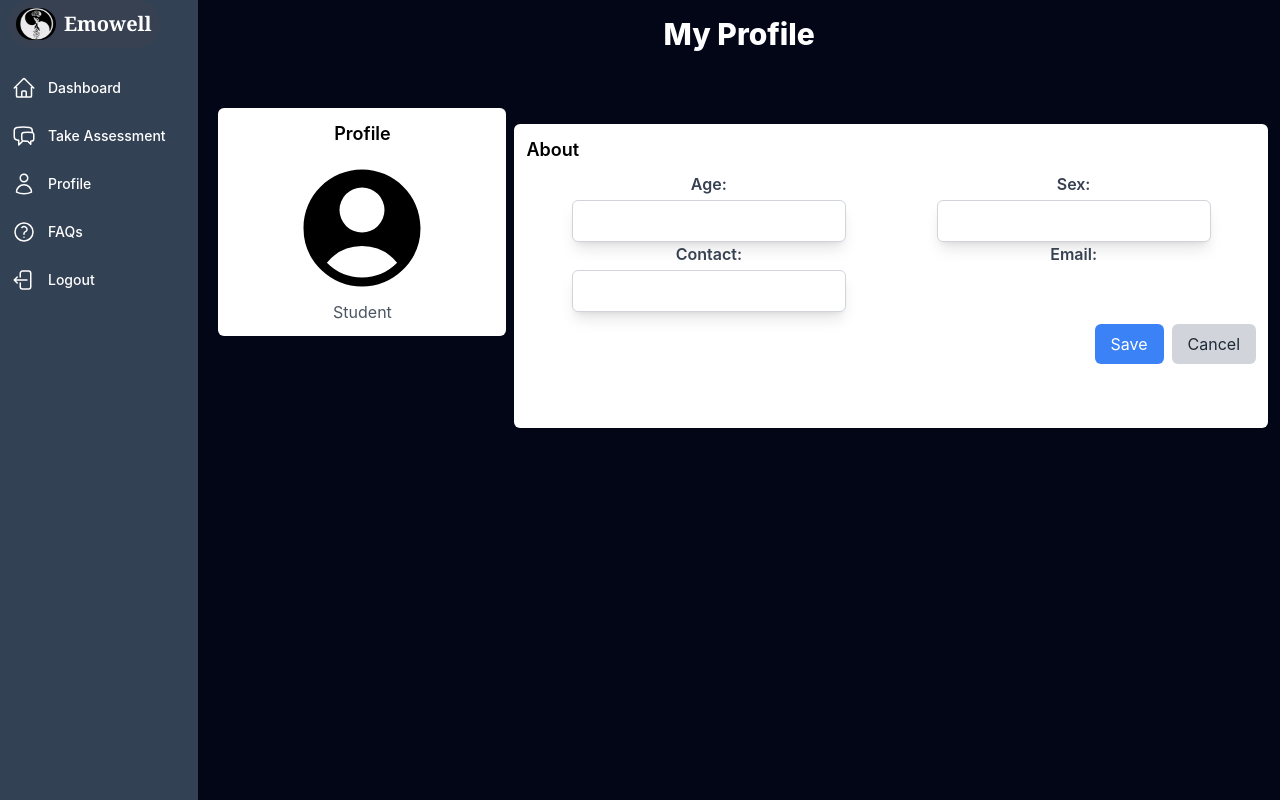
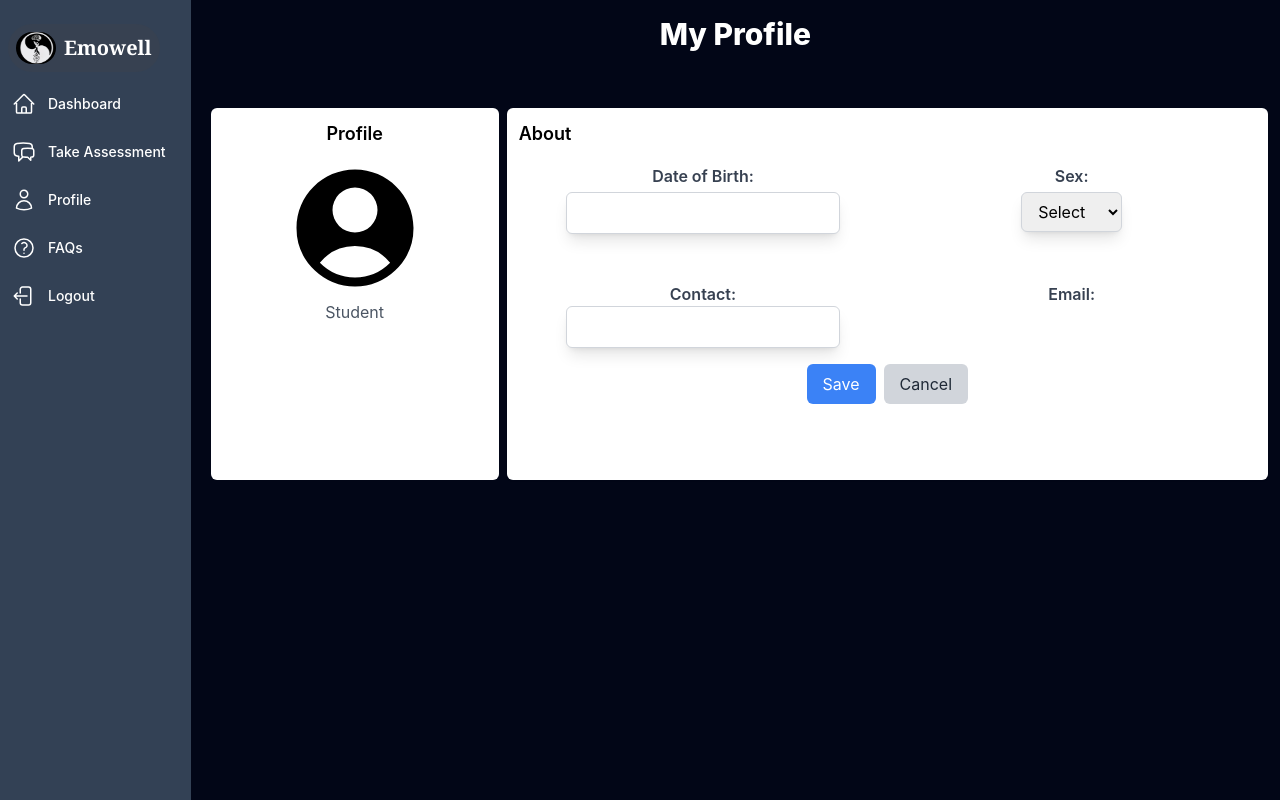
Before and after one commit to EmoWell/front_end, a React (Create React App) app in the folder frontend/: page /profile in a window 1280 px wide. Both pictures are taken after a click on the button "Edit". Built offline with nearby package versions, Linux system fonts and the light colour scheme.

Commit message:
profile phase 2, loader set in login

```diff
--- a/frontend/package.json
+++ b/frontend/package.json
@@ -12,6 +12,7 @@
     "moment": "^2.30.1",
     "react": "^18.2.0",
     "react-chatbot-kit": "^2.2.2",
+    "react-datepicker": "^6.8.0",
     "react-dom": "^18.2.0",
     "react-loader-spinner": "^6.1.6",
     "react-router-dom": "^6.22.1",
--- a/frontend/src/Components/ChatbotDashboardComponents/SideNavbar.js
+++ b/frontend/src/Components/ChatbotDashboardComponents/SideNavbar.js
@@ -47,7 +47,7 @@ export default function TopNavbar() {
     <div className="min-h-screen flex flex-row bg-slate-900 overflow-hidden">
       {!collapsed && (
         <div className="flex flex-col w-56 bg-slate-700">
-          <ul className="flex flex-col py-4 h-full bg-slate-700 w-56 pt-16">
+          <ul className="flex flex-col mt-4 py-4 h-full bg-slate-700 w-56 pt-16">
             <li>
               <a
                 href="/chatbot-dashboard"
@@ -175,7 +175,7 @@ export default function TopNavbar() {
       )}
       <div>
         <div
-          className="absolute left-2 bg-gray-700 rounded-full p-2 cursor-pointer flex items-center"
+          className="absolute left-2 bg-gray-700  mt-6 rounded-full p-2 cursor-pointer flex items-center"
           onClick={toggleSidebar}
         >
           <img
--- a/frontend/src/Pages/ProfilePage.js
+++ b/frontend/src/Pages/ProfilePage.js
@@ -1,10 +1,13 @@
 import React, { useEffect, useState } from "react";
+import DatePicker from "react-datepicker";
 import SideNavbar from "../Components/ChatbotDashboardComponents/SideNavbar";
+
+import "react-datepicker/dist/react-datepicker.css";
 
 export default function Profile() {
   const [fullName, setFullName] = useState("");
   const [userInitials, setUserInitials] = useState("");
-  const [age, setAge] = useState(null);
+  const [Dob, setDob] = useState(null);
   const [gender, setGender] = useState(null);
   const [phoneNumber, setPhoneNumber] = useState(null);
   const [isEditing, setIsEditing] = useState(false);
@@ -20,6 +23,19 @@ export default function Profile() {
     const storedUsername = localStorage.getItem("username");
     if (storedUsername) {
       setUserInitials(getInitials(storedUsername));
+    }
+
+    const storedDob = localStorage.getItem("profileDob");
+    const storedGender = localStorage.getItem("profileGender");
+    const storedPhoneNumber = localStorage.getItem("profilePhoneNumber");
+    if (storedDob) {
+      setDob(new Date(storedDob));
+    }
+    if (storedGender) {
+      setGender(storedGender);
+    }
+    if (storedPhoneNumber) {
+      setPhoneNumber(storedPhoneNumber);
     }
   }, []);
 
@@ -39,31 +55,19 @@ export default function Profile() {
   };
 
   const handleSaveClick = () => {
-    localStorage.setItem("profileAge", age);
+    localStorage.setItem("profileDob", Dob);
     localStorage.setItem("profileGender", gender);
     localStorage.setItem("profilePhoneNumber", phoneNumber);
     setIsEditing(false);
   };
 
-  useEffect(() => {
-    const storedAge = localStorage.getItem("profileAge");
-    const storedGender = localStorage.getItem("profileGender");
-    const storedPhoneNumber = localStorage.getItem("profilePhoneNumber");
-    if (storedAge) {
-      setAge(storedAge);
-    }
-    if (storedGender) {
-      setGender(storedGender);
-    }
-    if (storedPhoneNumber) {
-      setPhoneNumber(storedPhoneNumber);
-    }
-  }, []);
-
   return (
     <div className="flex">
       <SideNavbar />
-      <div className="min-h-screen relative right-0">
+      <div
+        className="min-h-screen relative right-0"
+        style={{ width: "-webkit-fill-available" }}
+      >
         <div className="w-full text-white bg-main-color">
           <div className="flex flex-col max-w-screen-xl px-4 mx-auto md:items-center md:justify-between md:flex-row md:px-6 lg:px-8">
             <div className="py-4 mx-auto">
@@ -75,7 +79,7 @@ export default function Profile() {
         <div className="container mx-auto my-5 p-5">
           <div className="md:flex no-wrap md:-mx-2 ">
             <div className="w-full md:w-3/12 md:mx-2  min-w-72 min-h-80">
-              <div className="bg-white p-3 rounded-md items-center">
+              <div className="bg-white p-3 rounded-md items-center h-full">
                 <div className="text-lg font-semibold mb-2">Profile</div>
                 <div className="flex justify-center">
                   <svg
@@ -98,51 +102,48 @@ export default function Profile() {
               </div>
             </div>
 
-            <div className="bg-white p-3 shadow-sm rounded-md mt-4">
+            <div className="bg-white p-3 shadow-sm rounded-md w-full">
               <div className="text-lg font-semibold mb-2 flex justify-between">
                 <span>About</span>
-                {!isEditing && (
-                  <button
-                    className="text-blue-500 underline"
-                    onClick={handleEditClick}
-                  >
-                    Edit
-                  </button>
-                )}
               </div>
               <div className="flex flex-wrap">
-                <div className="w-full md:w-1/2">
+                <div className="w-full md:w-1/2 mt-2">
                   <label className="block text-gray-700 font-semibold mb-1">
-                    Age:
+                    Date of Birth:
                   </label>
                   {!isEditing ? (
-                    <p className="text-gray-700">{age || "N/A"}</p>
+                    <p className="text-gray-700">
+                      {Dob ? new Date(Dob).toLocaleDateString() : "N/A"}
+                    </p>
                   ) : (
-                    <input
-                      type="text"
+                    <DatePicker
+                      selected={Dob ? new Date(Dob) : null}
+                      onChange={(date) => setDob(date)}
                       className="border border-gray-300 px-3 py-2 rounded-md shadow-lg"
-                      value={age || ""}
-                      onChange={(e) => setAge(e.target.value)}
                     />
                   )}
                 </div>
-                <div className="w-full md:w-1/2">
+                <div className="w-full md:w-1/2 mt-2">
                   <label className="block text-gray-700 font-semibold mb-1">
                     Sex:
                   </label>
                   {!isEditing ? (
                     <p className="text-gray-700">{gender || "N/A"}</p>
                   ) : (
-                    <input
-                      type="text"
+                    <select
                       className="border border-gray-300 px-3 py-2 rounded-md shadow-lg"
                       value={gender || ""}
                       onChange={(e) => setGender(e.target.value)}
-                    />
+                    >
+                      <option value="">Select</option>
+                      <option value="Male">Male</option>
+                      <option value="Female">Female</option>
+                      <option value="Other">Other</option>
+                    </select>
                   )}
                 </div>
                 <div className="w-full md:w-1/2">
-                  <label className="block text-gray-700 font-semibold mb-1">
+                  <label className="block text-gray-700 font-semibold mt-12">
                     Contact:
                   </label>
                   {!isEditing ? (
@@ -157,14 +158,14 @@ export default function Profile() {
                   )}
                 </div>
                 <div className="w-full md:w-1/2">
-                  <label className="block text-gray-700 font-semibold mb-1">
+                  <label className="block text-gray-700 font-semibold mt-12">
                     Email:
                   </label>
                   <p className="text-gray-700">{storedEmail}</p>
                 </div>
               </div>
               {isEditing && (
-                <div className="flex justify-end mt-3">
+                <div className="flex justify-center mt-4">
                   <button
                     className="bg-blue-500 text-white px-4 py-2 rounded-md cursor-pointer mr-2"
                     onClick={handleSaveClick}
@@ -179,6 +180,16 @@ export default function Profile() {
                   </button>
                 </div>
               )}
+              <div className="w-full flex justify-center items-left mt-16">
+                {!isEditing && (
+                  <button
+                    className="text-white bg-blue-600 w-36 h-10 rounded-lg shadow-md"
+                    onClick={handleEditClick}
+                  >
+                    Edit
+                  </button>
+                )}
+              </div>
             </div>
           </div>
         </div>
```
Also changed, not shown: 1 other file (tests, documents, lock files or other folders).
